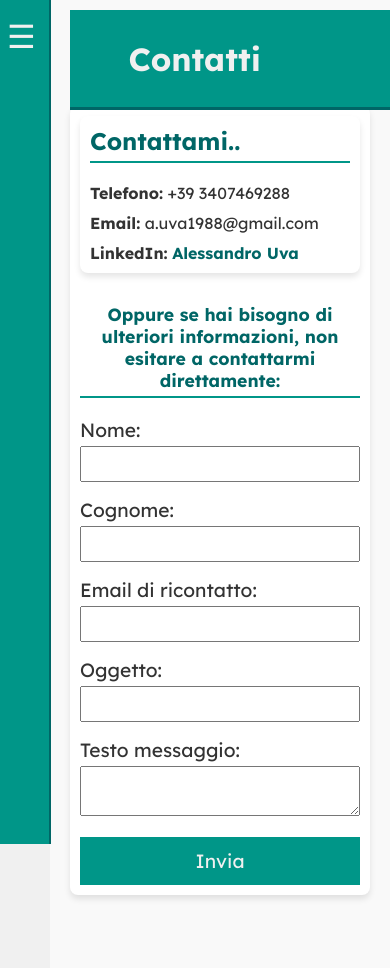
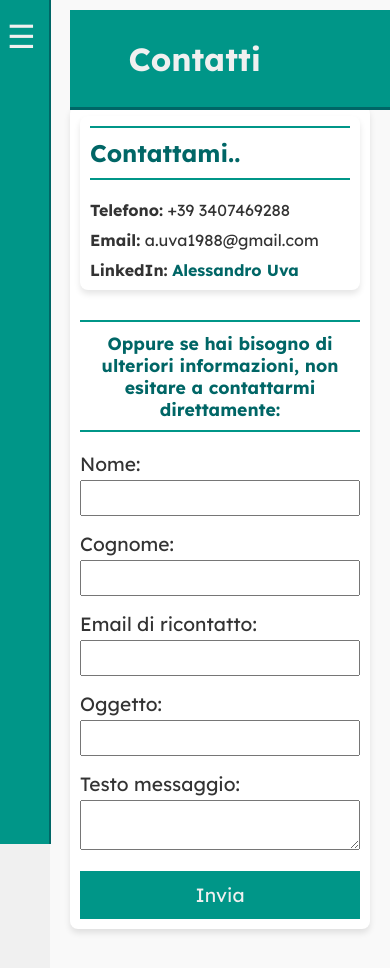
Before and after one commit to Alex-Uva89/alessandro-uva, a React (Vite) app: page /contact in a window 390 px wide. Shown: the top 968 px of the page. Built offline with nearby package versions, Linux system fonts and the light colour scheme; a web font is replaced by a local one.

Commit message:
[certification-page]Aggiungi max-height alla sezione certificazioni e modifica lo stile della sezione contatti con nuovi padding e bordi

```diff
--- a/src/styles/certificationsPage.css
+++ b/src/styles/certificationsPage.css
@@ -103,6 +103,7 @@
   .certification-section {
     padding: 16px;
     width: 80vw;
+    max-height: 800px;
   }
 
   .certification-section h2 {
--- a/src/styles/contactPage.css
+++ b/src/styles/contactPage.css
@@ -23,7 +23,8 @@
     margin-bottom: 10px;
     font-size: 24px;
     border-bottom: 2px solid var(--green);
-    padding-bottom: 5px;
+    border-top: 2px solid var(--green);
+    padding: 10px 0;
 }
 
 .contact-direct h2{
```
